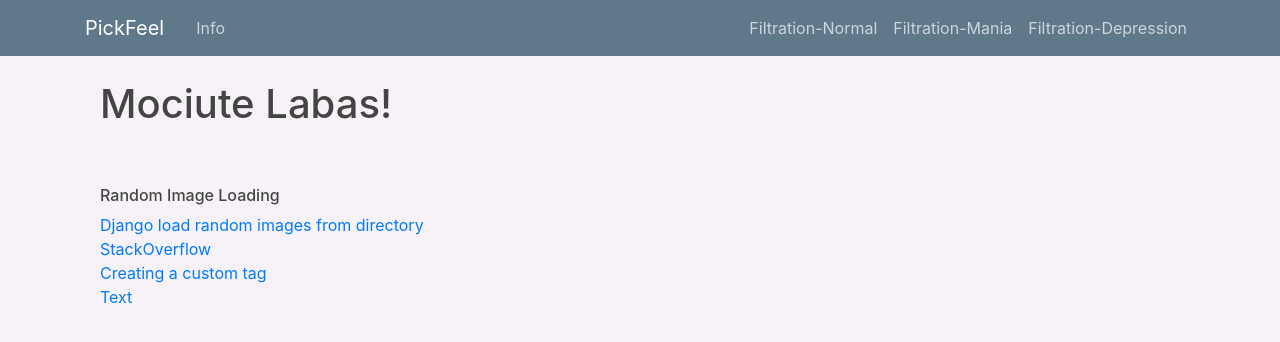
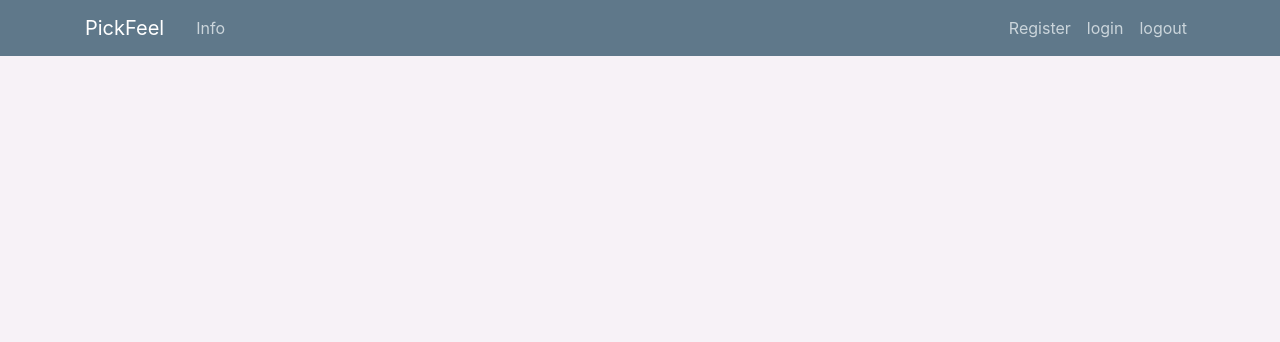
Before and after one commit to DomantasSniezkaUCD/PickFeel, a Django app: page /info/ in a window 1280 px wide. Shown: the top 342 px of the page. Run offline with Django 3.2, Linux system fonts and the light colour scheme; some libraries are stand-ins or nearby versions.

Commit message:
Added user login / logout system

```diff
--- a/PickFeel/urls.py
+++ b/PickFeel/urls.py
@@ -15,10 +15,13 @@ Including another URLconf
 """
 from django.contrib import admin
 from django.urls import path, include
+from app_register import views
 
 urlpatterns = [
-    path('', include('app_pickfeel.urls')),  # default view
+    path('', include('app_register.urls')),
+    # path('', include('app_pickfeel.urls')),  # default view
     path('admin/', admin.site.urls),
+    # path('register/', views.register, name='register'),
     path('', include("django.contrib.auth.urls")),
 
     path('pickfeel/', include('app_pickfeel.urls')),  # maps to app_pickfeel urls.py file
--- a/app_info/templates/app_info/info.html
+++ b/app_info/templates/app_info/info.html
@@ -1,30 +1,5 @@
 {% extends "base.html" %}
 
 {% block content %}
-    <h1>Mociute Labas!</h1>
-
-
-    <h6 style="padding-top: 50px">Random Image Loading</h6>
-    <a href="https://github.com/toshism/django-random-image">
-        Django load random images from directory
-    </a>
-
-    <br>
-
-    <a href="https://stackoverflow.com/questions/49458428/how-to-select-a-random-image-in-a-django-template">
-        StackOverflow
-    </a>
-
-    <br>
-
-     <a href="https://www.codementor.io/@hiteshgarg14/creating-custom-template-tags-in-django-application-58wvmqm5f">
-        Creating a custom tag
-    </a>
-
-
-    <br>
-    <a href="#">
-        Text
-    </a>
 
 {% endblock content %}
--- a/app_pickfeel/models.py
+++ b/app_pickfeel/models.py
@@ -1,4 +1,5 @@
 from django.db import models
+from django.contrib.auth.models import User
 
 # Create your models here.
 
--- /dev/null
+++ b/app_pickfeel/templates/registration/logout.html
@@ -0,0 +1,6 @@
+{% extends "base.html" %}
+
+
+{% block content %}
+{#    default set to homepage#}
+{% endblock content %}
--- /dev/null
+++ b/app_register/urls.py
@@ -0,0 +1,10 @@
+from django.urls import path
+from app_register import views
+
+urlpatterns = [
+    path('', views.register, name='register'),
+
+]
+
+
+#     path('register/', views.register, name='register'),
--- a/templates/base.html
+++ b/templates/base.html
@@ -26,7 +26,7 @@
     <header class="site-header">
       <nav class="navbar navbar-expand-md navbar-dark bg-steel fixed-top">
         <div class="container">
-          <a class="navbar-brand mr-4" href="/">PickFeel</a>
+          <a class="navbar-brand mr-4" href="/pickfeel">PickFeel</a>
           <button class="navbar-toggler" type="button" data-toggle="collapse" data-target="#navbarToggle" aria-controls="navbarToggle" aria-expanded="false" aria-label="Toggle navigation">
           <span class="navbar-toggler-icon"></span>
           </button>
@@ -38,9 +38,12 @@
 
             <!-- Navbar Right Side -->
             <div class="navbar-nav">
-              <a class="nav-item nav-link" href="{% url 'pick-feel-filter-normal' %}">Filtration-Normal</a>
-              <a class="nav-item nav-link" href="{% url 'pick-feel-filter-mania' %}">Filtration-Mania</a>
-              <a class="nav-item nav-link" href="{% url 'pick-feel-filter-depression' %}">Filtration-Depression</a>
+{#              <a class="nav-item nav-link" href="{% url 'pick-feel-filter-normal' %}">Filtration-Normal</a>#}
+{#              <a class="nav-item nav-link" href="{% url 'pick-feel-filter-mania' %}">Filtration-Mania</a>#}
+{#              <a class="nav-item nav-link" href="{% url 'pick-feel-filter-depression' %}">Filtration-Depression</a>#}
+                <a class="nav-item nav-link" href="{% url 'register' %}">Register</a>
+                <a class="nav-item nav-link" href="{% url 'login' %}">login</a>
+                <a class="nav-item nav-link" href="{% url 'logout' %}">logout</a>
             </div>
 
           </div>
@@ -48,9 +51,11 @@
       </nav>
     </header>
 
+
     <main role="main" class="container">
         <div class="col-md-8">
-          {% block content %}{% endblock %}
+            {% block content %}
+            {% endblock %}
         </div>
     </main>
 
```
Also changed, not shown: PickFeel/settings.py (+9 -0 lines), app_pickfeel/templates/registration/login.html (+6 -1 lines), app_register/templates/app_register/register.html (added, +11 -0 lines), db.sqlite3.
